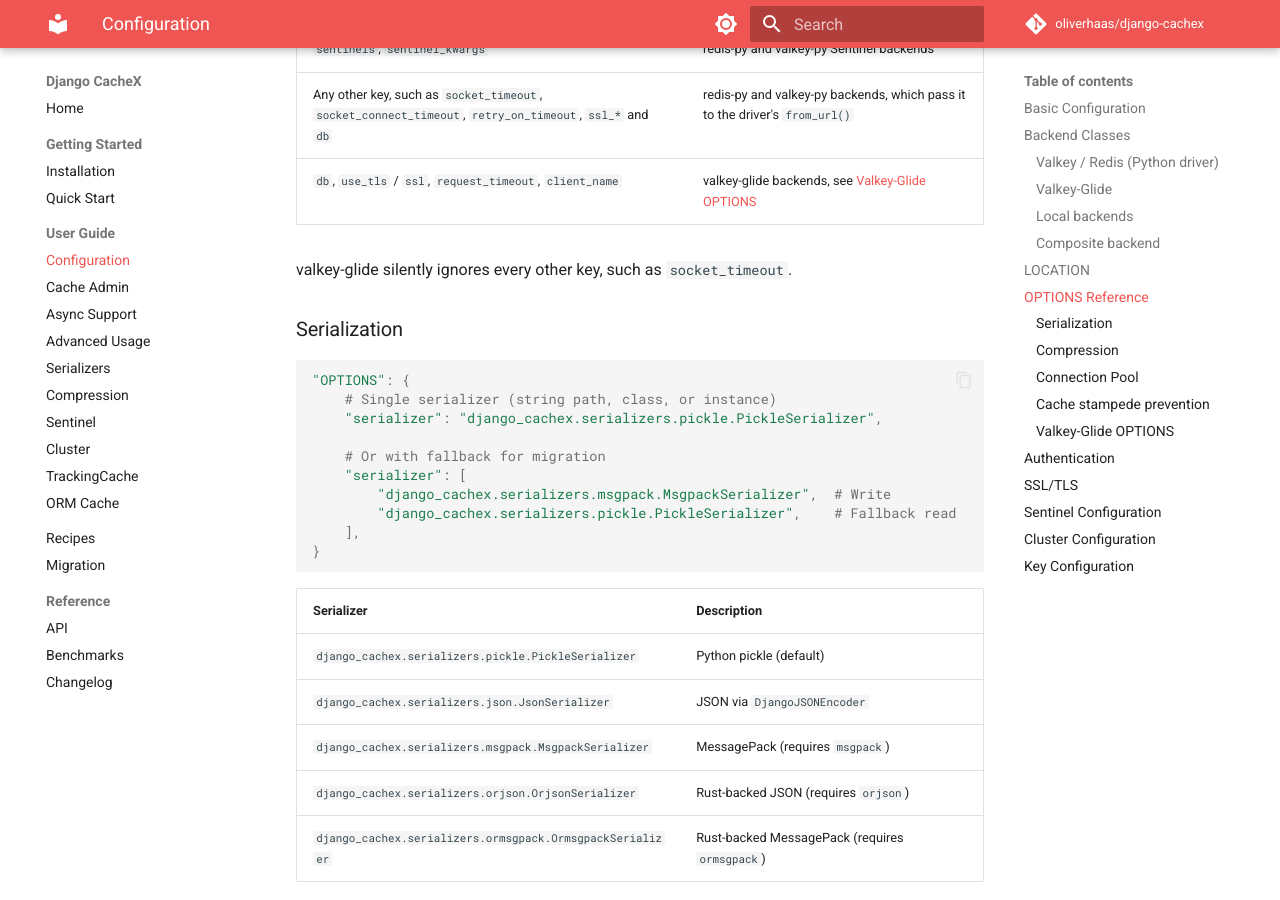
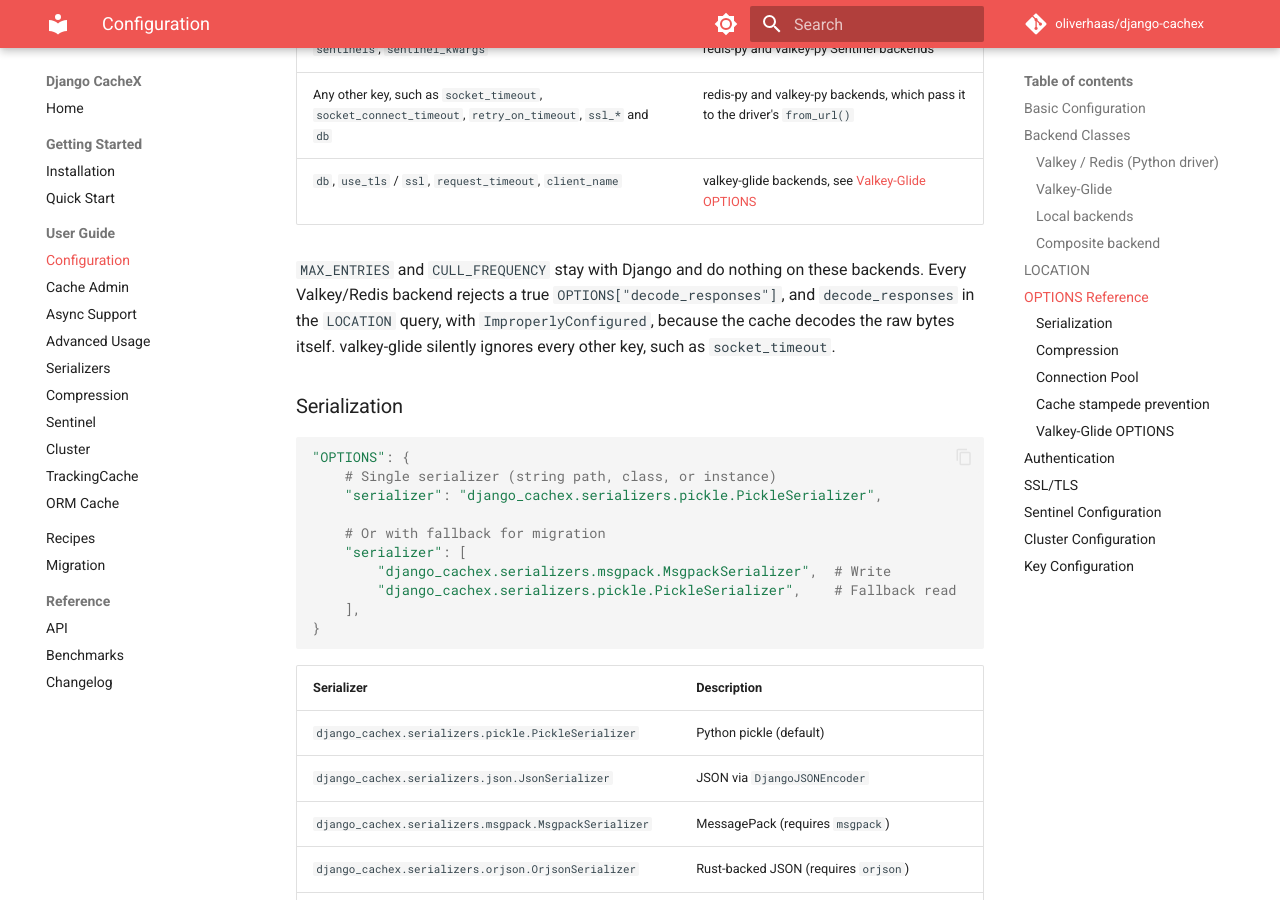
Before and after one commit to oliverhaas/django-cachex, an MkDocs documentation site: the page built from docs/user-guide/configuration.md, in a window 1280 px wide and 900 px high, scrolled down 4660 px. Built offline with MkDocs 1.6.1 and Material for MkDocs 9.7.7, drawn with Linux system fonts in a browser that asks for light colours; comment, search, counter and statistics services are not loaded; the version menu is left out; some of the changed text lies outside the part shown.

Commit message:
docs(cache): name the OPTIONS keys that do not reach the driver
The OPTIONS reference said every other key goes to the driver's
from_url(), but RespCache rejects a true decode_responses, in OPTIONS or
the LOCATION query, with ImproperlyConfigured on every backend, glide
included, and keeps MAX_ENTRIES and CULL_FREQUENCY away from the pool.

```diff
--- a/docs/user-guide/configuration.md
+++ b/docs/user-guide/configuration.md
@@ -201,6 +201,10 @@
 | Any other key, such as `socket_timeout`, `socket_connect_timeout`, `retry_on_timeout`, `ssl_*` and `db` | redis-py and valkey-py backends, which pass it to the driver's `from_url()` |
 | `db`, `use_tls` / `ssl`, `request_timeout`, `client_name` | valkey-glide backends, see [Valkey-Glide OPTIONS](#valkey-glide-options) |
 
+`MAX_ENTRIES` and `CULL_FREQUENCY` stay with Django and do nothing on these
+backends. Every Valkey/Redis backend rejects a true
+`OPTIONS["decode_responses"]`, and `decode_responses` in the `LOCATION` query,
+with `ImproperlyConfigured`, because the cache decodes the raw bytes itself.
 valkey-glide silently ignores every other key, such as `socket_timeout`.
 
 ### Serialization
@@ -268,7 +272,7 @@
     # libvalkey (Valkey) or hiredis (Redis) is installed
     "parser_class": "valkey.connection.DefaultParser",  # or "redis.connection.DefaultParser"
 
-    # Every other key goes to the driver's from_url()
+    # The driver's own options go to its from_url()
     "retry_on_timeout": True,
     "socket_connect_timeout": 5,
     "socket_timeout": 5,
```
Also changed, not shown: docs/reference/changelog.md (+1 -0 lines).
